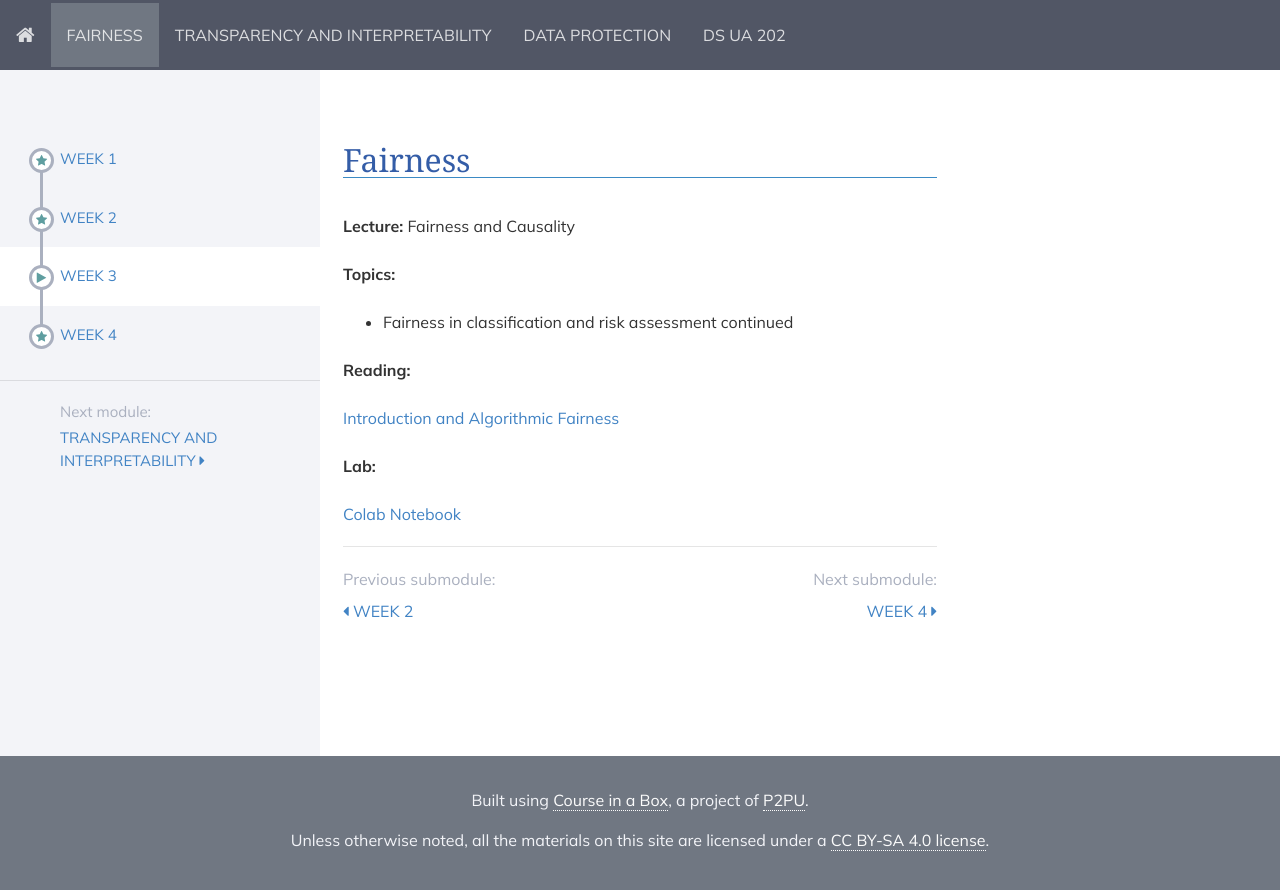
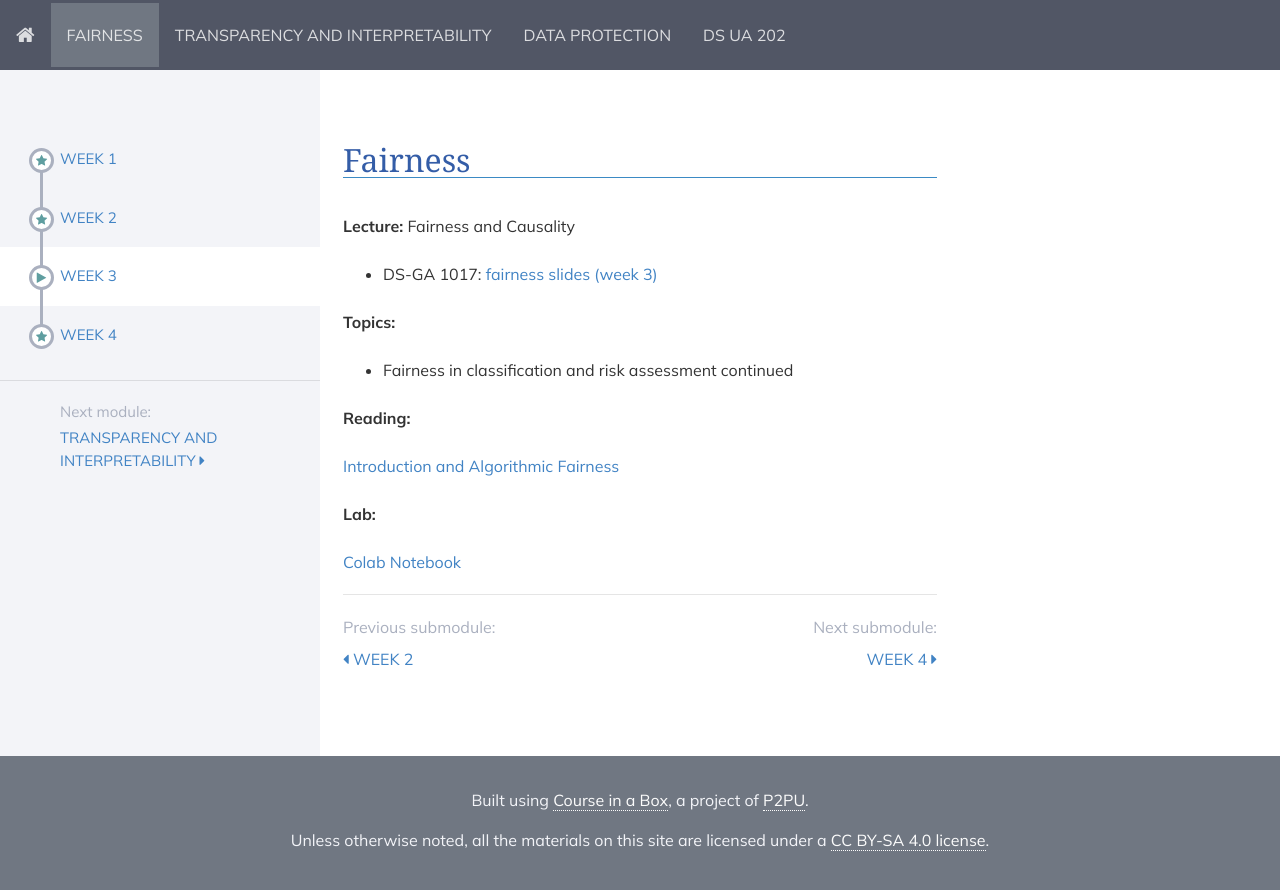
Before and after one commit to DataResponsibly/rds25, a Jekyll site: the page built from modules/fairness/_posts/2000-01-03-week3.md, in a window 1280 px wide. Shown: the top 890 px of the page. Built offline with Jekyll 4.4.1, drawn with Linux system fonts in a browser that asks for light colours; nearby versions of some CDN libraries; some of the changed lines change nothing that is shown.

Commit message:
Update 2000-01-03-week3.md

```diff
--- a/modules/fairness/_posts/2000-01-03-week3.md
+++ b/modules/fairness/_posts/2000-01-03-week3.md
@@ -6,10 +6,7 @@ title: Week 3
 
 **Lecture:** Fairness and Causality
 
-<!---
-* DS-GA 1017: [fairness slides (weeks 2 & 3)](../../../assets/2_3_Fairness_1017.pdf)
-* DS-UA 202: [fairness slides](../../../assets/3_fairness_2023_202.pdf) and [causality slides](../../../assets/4_causality_SP2023_202.pdf)
--->
+* DS-GA 1017: [fairness slides (week 3)](../../../assets/3_Fairness_2025.pdf)
 
 **Topics:**
 
```
